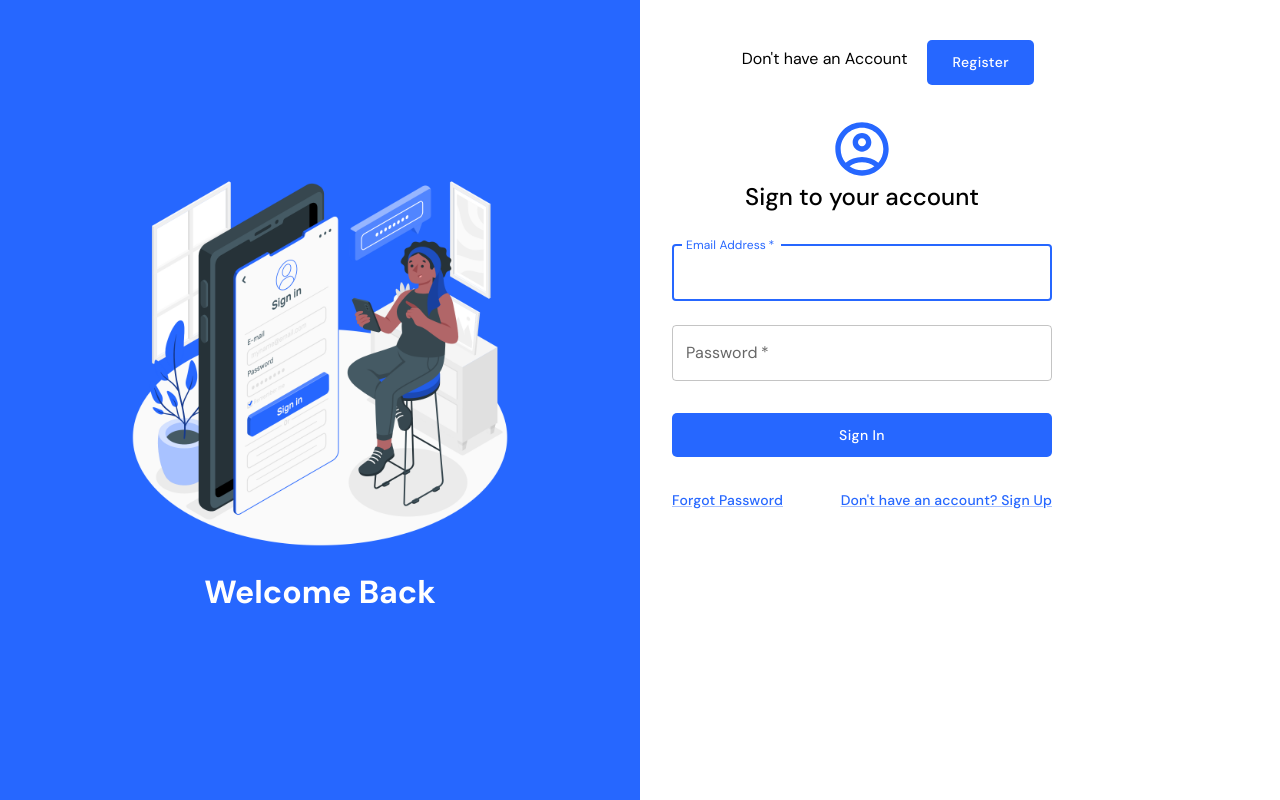
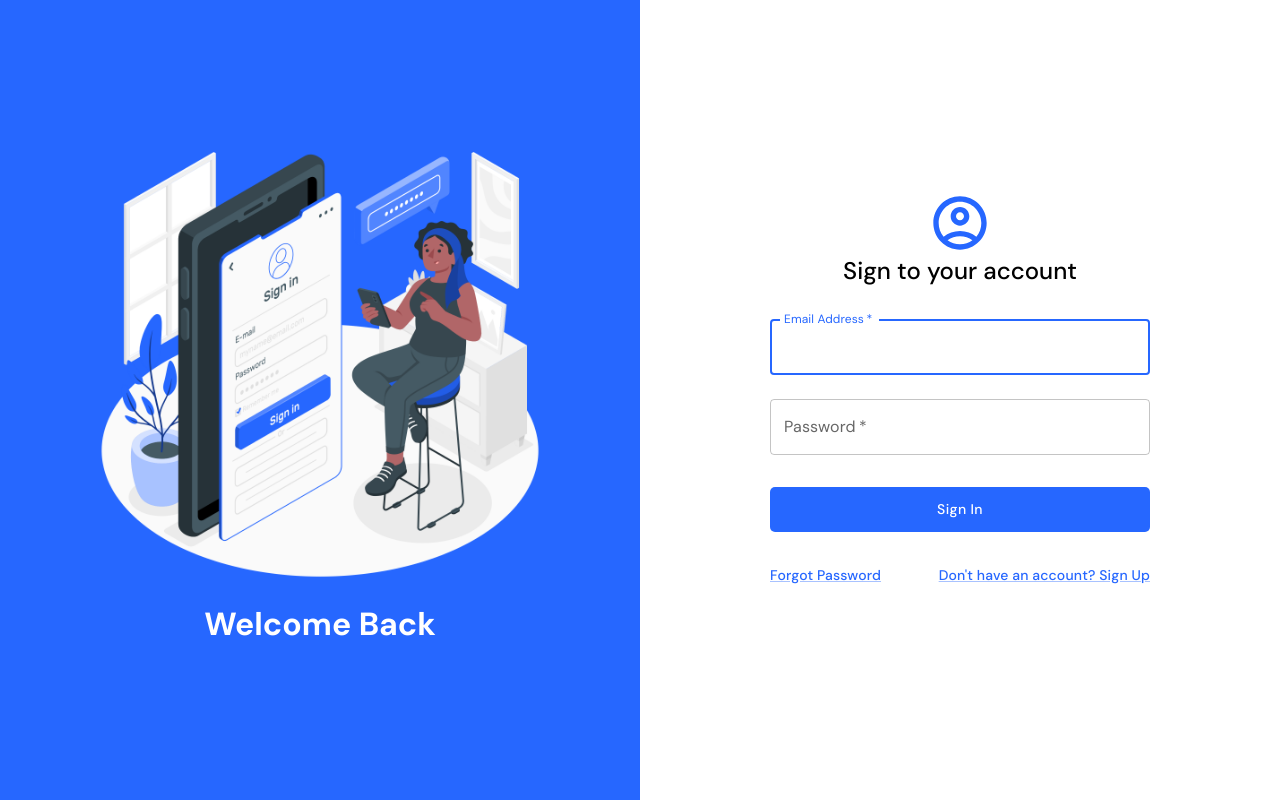
Before and after one commit to geeekgod/HustleBee-Frontend, a React (Create React App) app: page /signin in a window 1280 px wide. Built offline with nearby package versions, Linux system fonts and the light colour scheme.

Commit message:
feat:sign-in pg validation

```diff
--- /dev/null
+++ b/src/Components/SignIn/ValidationsignIn.jsx
@@ -0,0 +1,23 @@
+import React from 'react';
+import Alert from '@mui/material/Alert'
+
+
+const ValidationsignIn = (emailNum,password) => {
+
+    let error={};
+    if(!emailNum){
+        error.emailNum= <Alert severity="warning">Email ID   is Required!</Alert>
+    }else if(!/\S+@\S+\.\S+/.test(emailNum)){
+        error.emailNum=<Alert severity="error">Email ID is Invalid!</Alert>
+    }
+
+    if(!password){
+        error.password=<Alert severity="warning">Password is Required!</Alert>
+    }else if(password.length<5){
+        error.password=<Alert severity="error">Password must be more than five characters.</Alert>
+
+    }
+  return error;
+}
+
+export default ValidationsignIn
--- a/src/Components/SignIn/index.jsx
+++ b/src/Components/SignIn/index.jsx
@@ -6,61 +6,32 @@ import Link from "@mui/material/Link";
 import Grid from "@mui/material/Grid";
 import Typography from "@mui/material/Typography";
 import Container from "@mui/material/Container";
-import CustomBtn from "../../Components/BeforeLogin/Main/CustomBtn";
-
 import AccountCircleOutlinedIcon from "@mui/icons-material/AccountCircleOutlined";
-
 import { ImgWrapper, SignInContainer } from "./SignInElements";
+import ValidationsignIn from "./ValidationsignIn";
 const SignIn = () => {
-  const [email, setEmail] = useState("");
+  const [emailNum, setEmailNum] = useState("");
   const [password, setPassword] = useState("");
 
-  const _handleSubmit = (e) => {
+  const handleSubmit = (e) => {
     e.preventDefault();
-    console.log({ email: email, password: password });
+    console.log({ email: emailNum, password: password });
+
+    setError(ValidationsignIn(emailNum, password));
   };
 
+  const [error, setError] = useState({});
   return (
     <>
-      <Box id="signin">
+      <Box id='signin'>
         <SignInContainer>
           <ImgWrapper>
-            <img
-              src="static/img/login.png"
-              style={{ width: "60%" }}
-              alt="Sign In image"
-            />
+            <img src='static/img/login.png' style={{ width: "70%" }} alt='' />
             <h1>Welcome Back</h1>
           </ImgWrapper>
 
-          <Grid
-            item
-            md={6}
-            sx={{
-              height: "100%",
-            }}
-          >
-            <Box
-              sx={{
-                display: "flex",
-                alignItems: "center",
-                justifyContent: "end",
-                padding: "0 50px",
-                marginBottom: 2,
-                marginTop: 2,
-              }}
-            >
-              <p style={{ marginRight: 20 }}>Don't have an Account</p>
-              <CustomBtn sx={{ mt: 3, mb: 2 }}>Register</CustomBtn>
-            </Box>
-            <Container
-              component="main"
-              maxWidth="xs"
-              sx={{
-                marginTop: "auto",
-                marginBottom: "auto",
-              }}
-            >
+          <Grid item md={6} sx={{ justifyContent: "center", margin: "auto" }}>
+            <Container component='main' maxWidth='xs'>
               <Box
                 sx={{
                   display: "flex",
@@ -72,47 +43,59 @@ const SignIn = () => {
                 <AccountCircleOutlinedIcon
                   style={{ fontSize: "4rem", color: "#2667FF" }}
                 />
-                <Typography component="h2" variant="h5">
+                <Typography component='h2' variant='h5'>
                   Sign to your account
                 </Typography>
-                <Box component="form" noValidate sx={{ mt: 1, padding: 1 }} onSubmit={_handleSubmit}>
+                <Box
+                  component='form'
+                  onSubmit={handleSubmit}
+                  noValidate
+                  sx={{ mt: 1, padding: 1 }}
+                >
                   <TextField
-                    margin="normal"
+                    margin='normal'
                     required
                     fullWidth
-                    id="email"
-                    label="Email Address"
-                    name="email"
-                    autoComplete="email"
+                    id='email'
+                    label='Email Address'
+                    name='email'
+                    value={emailNum}
+                    onChange={(e) => setEmailNum(e.target.value)}
+                    autoComplete='email'
                     autoFocus
-                    value={email}
-                    onChange={(e) => setEmail(e.target.value)}
                   />
+                  {error.emailNum && error.emailNum}
                   <TextField
-                    margin="normal"
+                    margin='normal'
                     required
                     fullWidth
-                    name="password"
-                    label="Password"
+                    name='password'
+                    label='Password'
                     type={"password"}
-                    id="password"
-                    autoComplete="current-password"
                     value={password}
                     onChange={(e) => setPassword(e.target.value)}
+                    id='password'
+                    autoComplete='password'
                   />
-
-                  <CustomBtn type="submit" fullWidth sx={{ mt: 3, mb: 2 }}>
+                  {error.password && error.password}
+                  <Button
+                    type='submit'
+                    fullWidth
+                    variant='contained'
+                    sx={{ mt: 3, mb: 2 }}
+                    disableElevation
+                  >
                     Sign In
-                  </CustomBtn>
+                  </Button>
 
                   <Grid container sx={{ paddingTop: 2 }}>
                     <Grid item xs>
-                      <Link href="#" variant="body2">
+                      <Link href='#' variant='body2'>
                         {"Forgot Password"}
                       </Link>
                     </Grid>
                     <Grid item>
-                      <Link href="#" variant="body2">
+                      <Link href='#' variant='body2'>
                         {"Don't have an account? Sign Up"}
                       </Link>
                     </Grid>
```
Also changed, not shown: src/Components/SignUp/index.jsx (added, +10 -0 lines).
